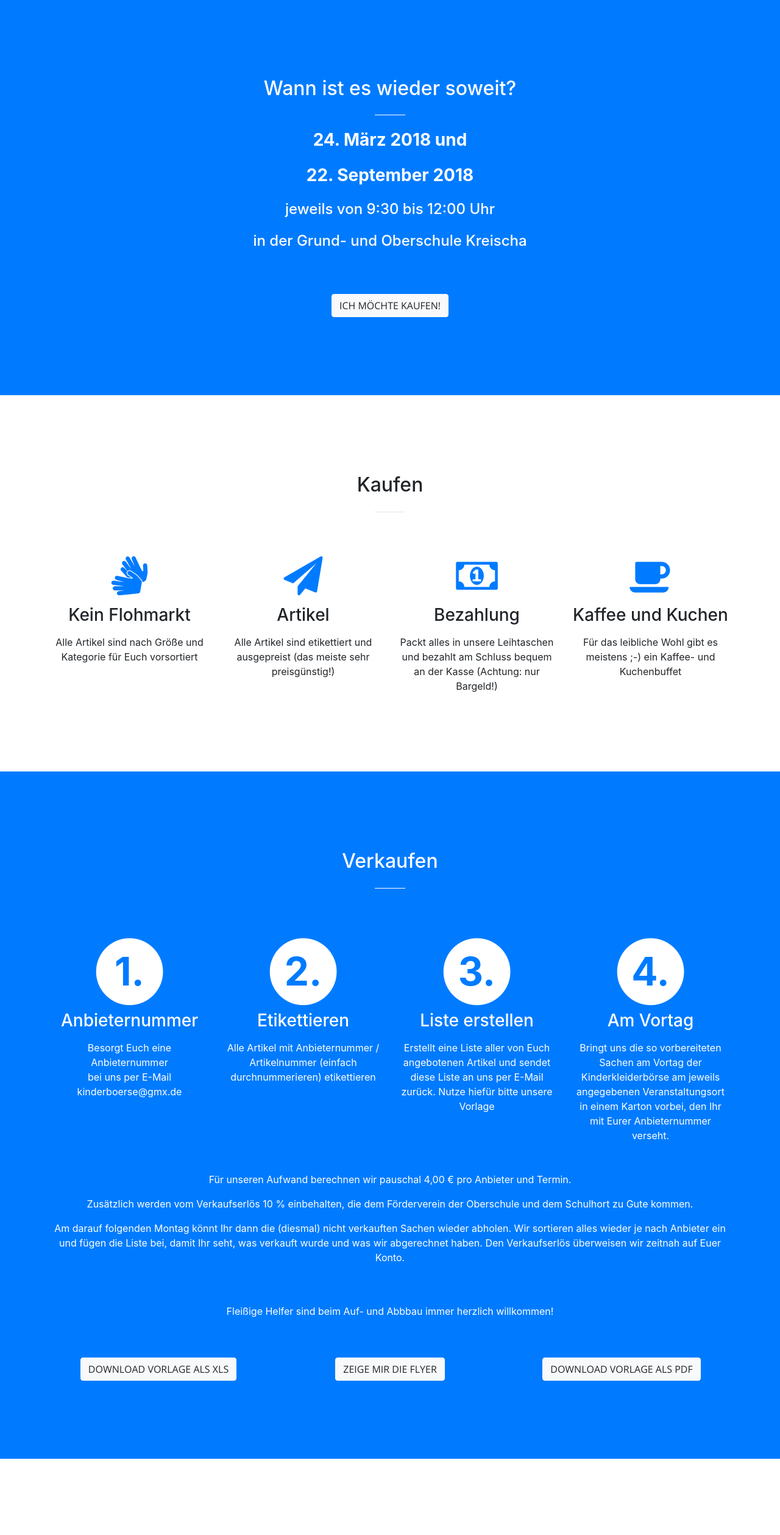
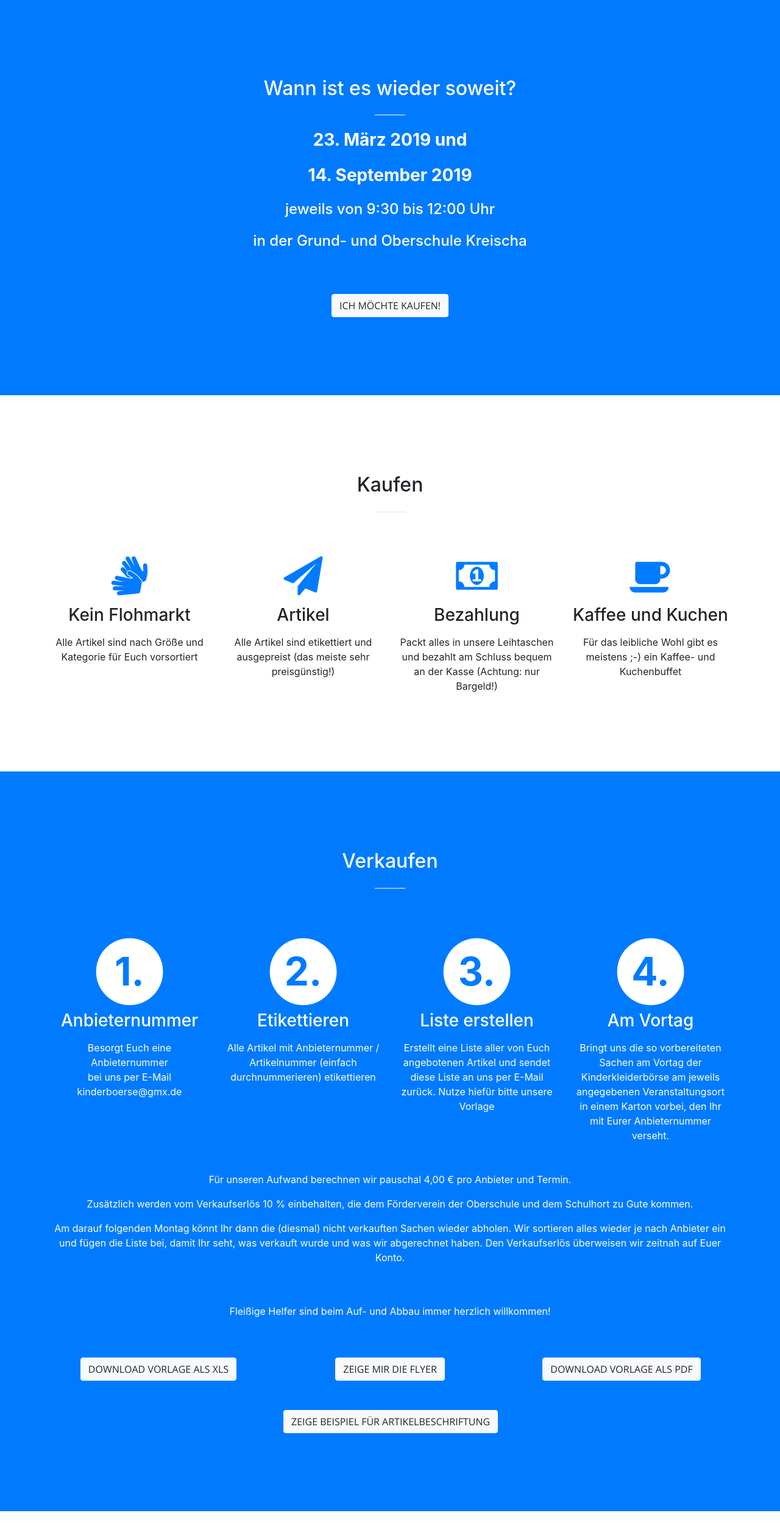
Before and after one commit to cwiegleb/pdc-website, a website with bundled scripts: page index.html in a window 1280 px wide. Shown: the part 802-3319 px from the top of the page at 61% size. Built offline with nearby package versions, Linux system fonts and the light colour scheme.

Commit message:
updated dates

```diff
--- a/css/creative.css
+++ b/css/creative.css
@@ -1,6 +1,6 @@
 /*!
  * Start Bootstrap - Kinderkleiderbörse Kreischa v1.0.0 ()
- * Copyright 2013-2018 Christian Wiegleb
+ * Copyright 2013-2019 Christian Wiegleb
  * Licensed under MIT (https://github.com/BlackrockDigital/pdc-website/blob/master/LICENSE)
  */
 body,
--- a/index.html
+++ b/index.html
@@ -90,8 +90,8 @@
           <div class="col-lg-8 mx-auto text-center">
             <h2 class="section-heading text-white">Wann ist es wieder soweit?</h2>
             <hr class="light my-4">
-            <h3 class="text-white mb-4"><strong>24. März 2018 und</strong></h3>
-            <h3 class="text-white mb-4"><strong>22. September 2018</strong></h3>
+            <h3 class="text-white mb-4"><strong>23. März 2019 und</strong></h3>
+            <h3 class="text-white mb-4"><strong>14. September 2019</strong></h3>
             <h4 class="text-white mb-4">jeweils von 9:30 bis 12:00 Uhr</h4>
             <h4 class="text-white mb-4">in der Grund- und Oberschule Kreischa</h4>
             <a class="btn btn-light btn-xl js-scroll-trigger mt-5" href="#kaufen">Ich möchte kaufen!</a>
@@ -207,7 +207,7 @@
         </div>
         <div class="row">
           <div class="col-lg-12 mx-auto mt-5 text-center text-white">
-            <p>Fleißige Helfer sind beim Auf- und Abbbau immer herzlich willkommen!</p>
+            <p>Fleißige Helfer sind beim Auf- und Abbau immer herzlich willkommen!</p>
           </div>
         </div>
         <div class="row">
@@ -220,6 +220,10 @@
               <div class="col-lg-4 mx-auto mt-5 text-center">
                 <a class="btn btn-light btn-xl" target="_blank" href="files/Artikelliste Blanco.pdf">Download Vorlage als PDF</a>
               </div>
+              <div class="col-lg-4 mx-auto mt-5 text-center">
+                <a class="btn btn-light btn-xl" target="_blank" href="https://www.dropbox.com/s/7wuprzrjo3wf0q1/Beispiel%20Artikelbeschriftung.jpg?dl=0">Zeige Beispiel für Artikelbeschriftung</a>
+              </div>
+
             </div>
       </div>
     </section>
```
Also changed, not shown: css/creative.min.css, js/creative.min.js.
